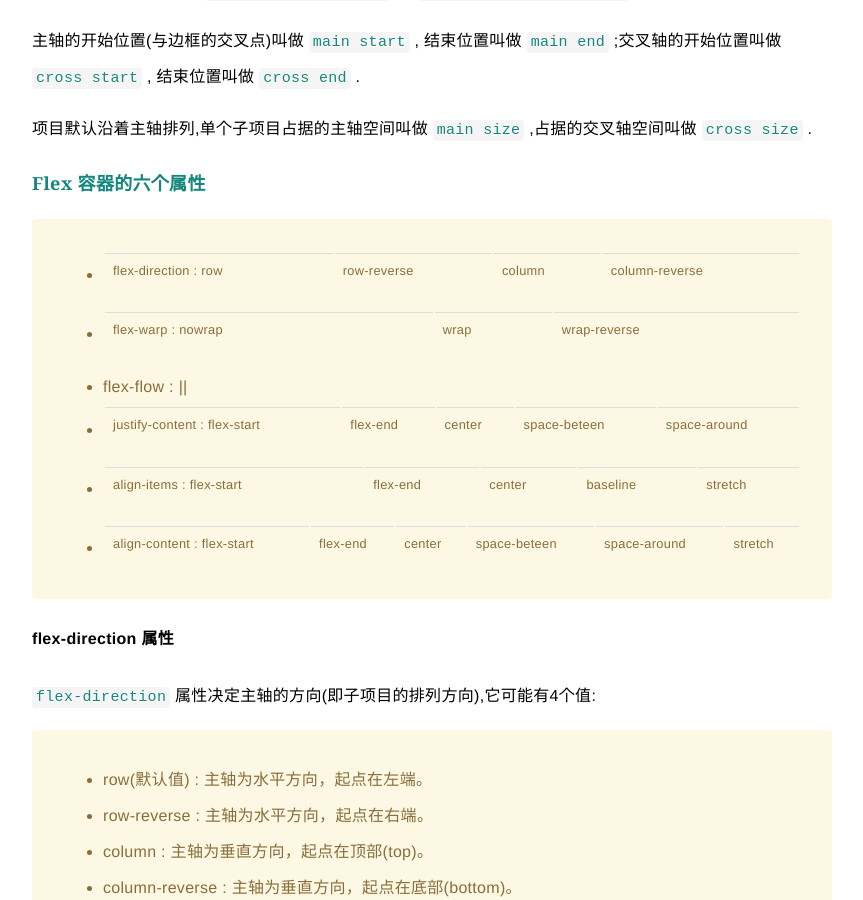
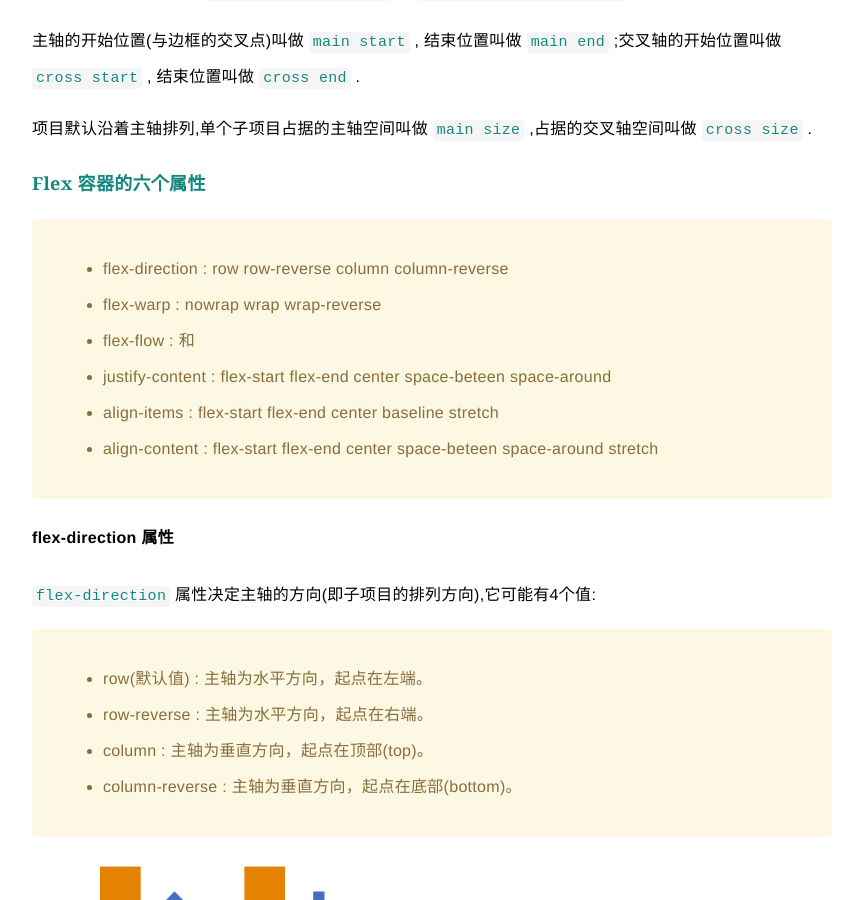
Before and after one commit to jacktown11/yewenxiang23.github.io, a Jekyll site: the page built from self-study/flexible-box.md, in a window 1280 px wide and 900 px high, scrolled down 1279 px. Shown: the whole window, without its empty margins (208-1071 px from the left). Built offline with Jekyll 4.4.1, drawn with Linux system fonts in a browser that asks for light colours; some of the changed text lies outside the part shown.

Commit message:
add change

```diff
--- a/self-study/flexible-box.md
+++ b/self-study/flexible-box.md
@@ -39,12 +39,12 @@ title: flexbox弹性布局
 
 ### Flex 容器的六个属性
 
-> - flex-direction : row | row-reverse | column | column-reverse
-> - flex-warp : nowrap | wrap | wrap-reverse
-> - flex-flow : <flex-direction> || <flex-wrap>
-> - justify-content : flex-start | flex-end | center | space-beteen | space-around
-> - align-items : flex-start | flex-end | center | baseline | stretch
-> - align-content : flex-start | flex-end | center | space-beteen | space-around | stretch
+> - flex-direction : row  row-reverse  column  column-reverse
+> - flex-warp : nowrap  wrap  wrap-reverse
+> - flex-flow : <flex-direction> 和 <flex-wrap>
+> - justify-content : flex-start  flex-end  center  space-beteen  space-around
+> - align-items : flex-start  flex-end  center  baseline  stretch
+> - align-content : flex-start  flex-end  center  space-beteen  space-around  stretch
 
 #### flex-direction 属性
 `flex-direction` 属性决定主轴的方向(即子项目的排列方向),它可能有4个值:
@@ -54,7 +54,7 @@ title: flexbox弹性布局
 > - column : 主轴为垂直方向，起点在顶部(top)。
 > - column-reverse : 主轴为垂直方向，起点在底部(bottom)。
 
-![felx direction images](./flexImg/flex-container.png)
+![felx direction images](./flexImg/flex-direction.png)
 
 #### flex-wrap 属性
 默认情况下，子项目都排在一条轴线上。 `flex-wrap` 属性定义了如果一条轴线排不下如何换行。
@@ -108,7 +108,7 @@ title: flexbox弹性布局
 > - flex-shrink : <number>(正整数)
 > - flex-basis : <length>(子项目固定长度或者auto)
 > - flex : 是 `flex-grow` `flex-shrink` `flex-basis` 的简写,默认值为 `0 1 auto` ,后两个属性可选
-> - align-self : auto | flex-start | flex-end | center | baseline |stretch
+> - align-self : auto  flex-start  flex-end  center  baseline stretch
 
 #### order 属性
 `order` 属性定义子项目的排列顺序。数值越小，排列越靠前，默认为0.
@@ -148,4 +148,4 @@ title: flexbox弹性布局
 
 ------
 
-[摘自阮一峰的个人博客](http://www.ruanyifeng.com/blog/2015/07/flex-grammar.html?utm_source=tuicool)
+[---摘自阮一峰的个人博客](http://www.ruanyifeng.com/blog/2015/07/flex-grammar.html?utm_source=tuicool)
```
